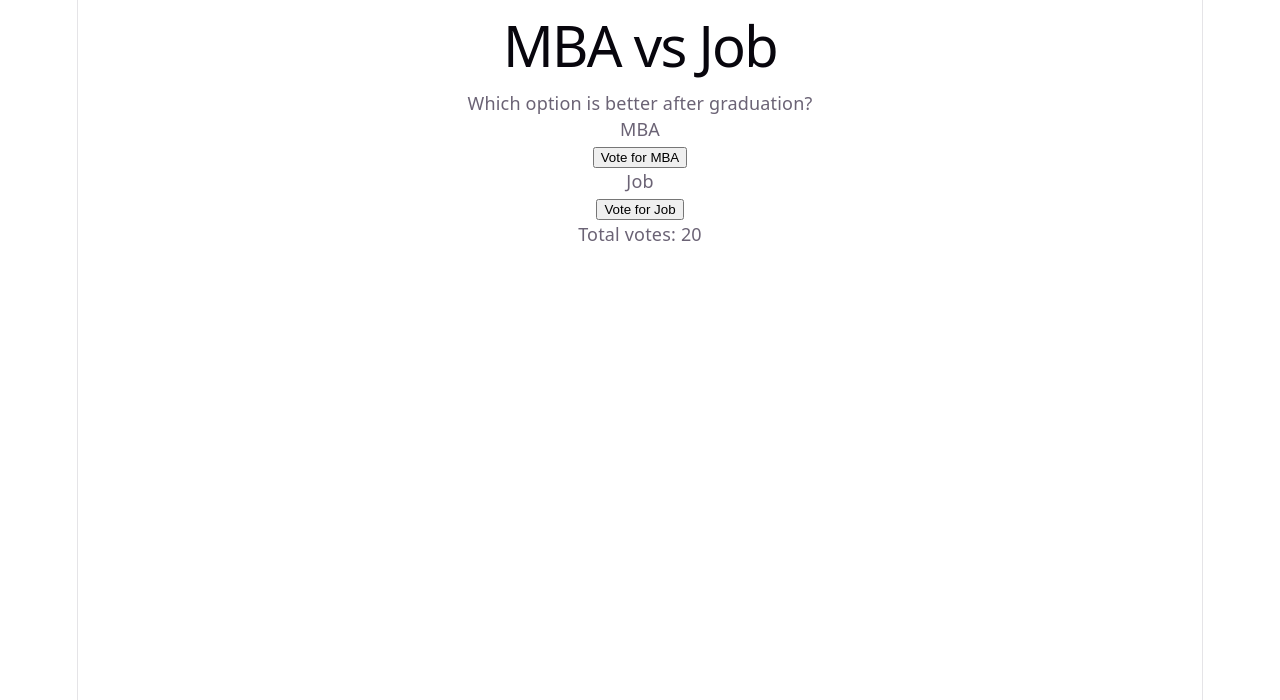
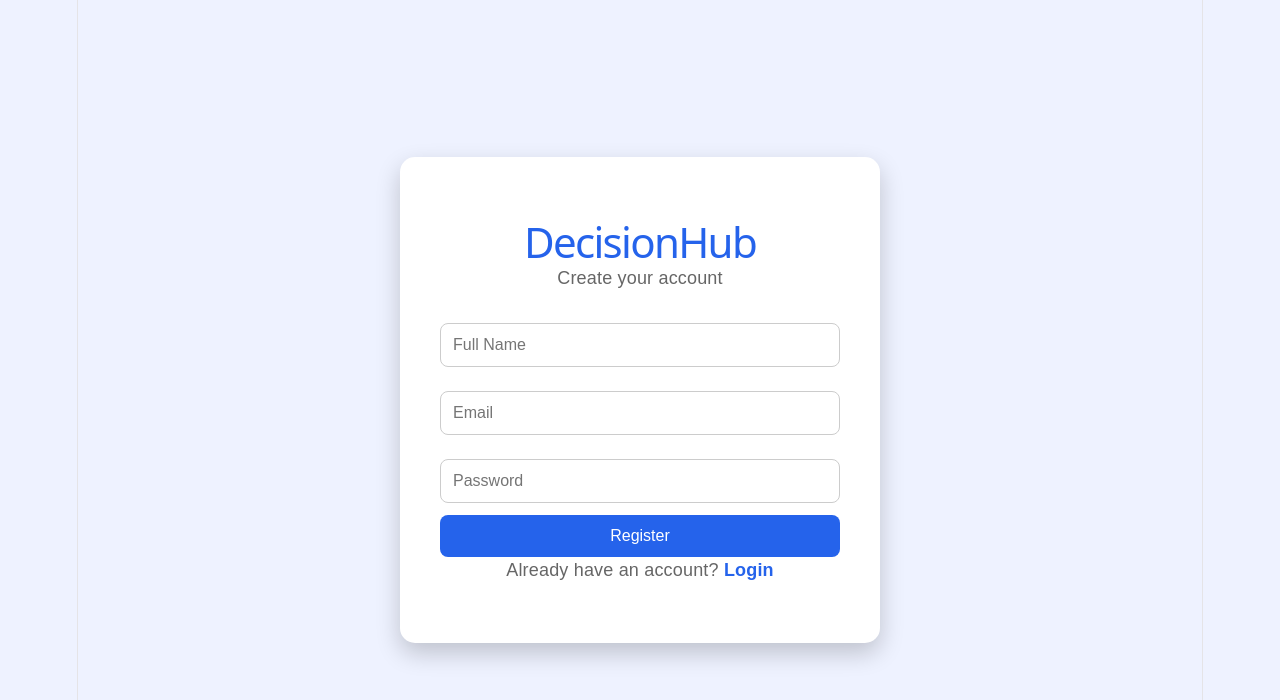
Before and after one commit to keerthana12hv/DecisionHub, a React app in the folder frontend/: page /register in a window 1280 px wide. Shown: the top 700 px of the page. Built offline with nearby package versions, Linux system fonts and the light colour scheme; the HTML template or start-up script is replaced by a standard one.

Commit message:
Frontend UI completed

```diff
--- a/frontend/package.json
+++ b/frontend/package.json
@@ -11,7 +11,8 @@
   },
   "dependencies": {
     "react": "^19.2.7",
-    "react-dom": "^19.2.7"
+    "react-dom": "^19.2.7",
+    "react-router-dom": "^7.18.1"
   },
   "devDependencies": {
     "@eslint/js": "^10.0.1",
--- a/frontend/src/App.jsx
+++ b/frontend/src/App.jsx
@@ -1,7 +1,25 @@
+import { BrowserRouter, Routes, Route, Navigate } from "react-router-dom";
+
+import Login from "./pages/Login";
+import Register from "./pages/Register";
+import Dashboard from "./pages/Dashboard";
+import CreateDecision from "./pages/CreateDecision";
 import VotingPage from "./pages/VotingPage";
 
 function App() {
-  return <VotingPage />;
+  return (
+    <BrowserRouter>
+      <Routes>
+        <Route path="/" element={<Navigate to="/login" />} />
+
+        <Route path="/login" element={<Login />} />
+        <Route path="/register" element={<Register />} />
+        <Route path="/dashboard" element={<Dashboard />} />
+        <Route path="/create-decision" element={<CreateDecision />} />
+        <Route path="/vote" element={<VotingPage />} />
+      </Routes>
+    </BrowserRouter>
+  );
 }
 
 export default App;
--- /dev/null
+++ b/frontend/src/pages/CreateDecision.jsx
@@ -0,0 +1,45 @@
+import { useNavigate } from "react-router-dom";
+import "../styles/CreateDecision.css";
+
+function CreateDecision() {
+  const navigate = useNavigate();
+
+  const handleSubmit = (e) => {
+    e.preventDefault();
+    alert("Decision Created Successfully!");
+    navigate("/dashboard");
+  };
+
+  return (
+    <div className="create-container">
+      <div className="create-card">
+
+        <h1>DecisionHub</h1>
+        <h2>Create New Decision</h2>
+
+        <form onSubmit={handleSubmit}>
+
+          <input
+            type="text"
+            placeholder="Decision Title"
+            required
+          />
+
+          <textarea
+            placeholder="Decision Description"
+            rows="6"
+            required
+          />
+
+          <button type="submit">
+            Create Decision
+          </button>
+
+        </form>
+
+      </div>
+    </div>
+  );
+}
+
+export default CreateDecision;
--- /dev/null
+++ b/frontend/src/pages/Dashboard.jsx
@@ -0,0 +1,35 @@
+import { Link } from "react-router-dom";
+import "../styles/Dashboard.css";
+
+function Dashboard() {
+  return (
+    <div className="dashboard-container">
+      <div className="dashboard-card">
+
+        <h1>DecisionHub</h1>
+        <h2>Dashboard</h2>
+
+        <p>Welcome to your DecisionHub workspace 👋</p>
+
+        <div className="dashboard-buttons">
+
+          <Link to="/create-decision">
+            <button>Create Decision</button>
+          </Link>
+
+          <Link to="/vote">
+            <button>Voting Page</button>
+          </Link>
+
+          <Link to="/login">
+            <button className="logout-btn">Logout</button>
+          </Link>
+
+        </div>
+
+      </div>
+    </div>
+  );
+}
+
+export default Dashboard;
--- /dev/null
+++ b/frontend/src/pages/Login.jsx
@@ -0,0 +1,50 @@
+import { Link, useNavigate } from "react-router-dom";
+import "../styles/Login.css";
+
+
+function Login() {
+  const navigate = useNavigate();
+
+  const handleLogin = (e) => {
+    e.preventDefault();
+    navigate("/dashboard");
+  };
+
+  return (
+    <div className="login-container">
+      <div className="login-card">
+
+        <h1>DecisionHub</h1>
+        <p>Collaborative Decision Making Platform</p>
+
+        <form onSubmit={handleLogin}>
+
+          <input
+            type="email"
+            placeholder="Email"
+            required
+          />
+
+          <input
+            type="password"
+            placeholder="Password"
+            required
+          />
+
+          <button type="submit">
+            Login
+          </button>
+
+        </form>
+
+        <p>
+          Don't have an account?
+          <Link to="/register"> Register</Link>
+        </p>
+
+      </div>
+    </div>
+  );
+}
+
+export default Login;
--- /dev/null
+++ b/frontend/src/pages/Register.jsx
@@ -0,0 +1,55 @@
+import { Link, useNavigate } from "react-router-dom";
+import "../styles/Register.css";
+
+function Register() {
+  const navigate = useNavigate();
+
+  const handleRegister = (e) => {
+    e.preventDefault();
+    navigate("/dashboard");
+  };
+
+  return (
+    <div className="register-container">
+      <div className="register-card">
+
+        <h1>DecisionHub</h1>
+        <p>Create your account</p>
+
+        <form onSubmit={handleRegister}>
+
+          <input
+            type="text"
+            placeholder="Full Name"
+            required
+          />
+
+          <input
+            type="email"
+            placeholder="Email"
+            required
+          />
+
+          <input
+            type="password"
+            placeholder="Password"
+            required
+          />
+
+          <button type="submit">
+            Register
+          </button>
+
+        </form>
+
+        <p>
+          Already have an account?
+          <Link to="/login"> Login</Link>
+        </p>
+
+      </div>
+    </div>
+  );
+}
+
+export default Register;
--- /dev/null
+++ b/frontend/src/styles/CreateDecision.css
@@ -0,0 +1,63 @@
+body{
+    margin:0;
+    font-family:Arial,sans-serif;
+    background:#eef2ff;
+}
+
+.create-container{
+    display:flex;
+    justify-content:center;
+    align-items:center;
+    height:100vh;
+}
+
+.create-card{
+    width:550px;
+    background:white;
+    padding:40px;
+    border-radius:15px;
+    box-shadow:0 10px 25px rgba(0,0,0,.2);
+    text-align:center;
+}
+
+.create-card h1{
+    color:#2563eb;
+    font-size:42px;
+    margin-bottom:10px;
+}
+
+.create-card h2{
+    margin-bottom:25px;
+    color:#333;
+}
+
+.create-card input,
+.create-card textarea{
+    width:100%;
+    padding:12px;
+    margin:12px 0;
+    border:1px solid #ccc;
+    border-radius:8px;
+    font-size:16px;
+    box-sizing:border-box;
+}
+
+.create-card textarea{
+    resize:none;
+}
+
+.create-card button{
+    width:100%;
+    padding:14px;
+    background:#2563eb;
+    color:white;
+    border:none;
+    border-radius:8px;
+    font-size:16px;
+    cursor:pointer;
+    transition:.3s;
+}
+
+.create-card button:hover{
+    background:#1d4ed8;
+}
--- /dev/null
+++ b/frontend/src/styles/Dashboard.css
@@ -0,0 +1,67 @@
+body{
+    margin:0;
+    font-family:Arial,sans-serif;
+    background:#eef2ff;
+}
+
+.dashboard-container{
+    display:flex;
+    justify-content:center;
+    align-items:center;
+    height:100vh;
+}
+
+.dashboard-card{
+    width:500px;
+    background:white;
+    padding:40px;
+    border-radius:15px;
+    text-align:center;
+    box-shadow:0 10px 25px rgba(0,0,0,.2);
+}
+
+.dashboard-card h1{
+    color:#2563eb;
+    font-size:42px;
+    margin-bottom:10px;
+}
+
+.dashboard-card h2{
+    color:#333;
+    margin-bottom:15px;
+}
+
+.dashboard-card p{
+    color:#666;
+    margin-bottom:30px;
+}
+
+.dashboard-buttons{
+    display:flex;
+    flex-direction:column;
+    gap:15px;
+}
+
+.dashboard-buttons button{
+    width:100%;
+    padding:14px;
+    border:none;
+    border-radius:8px;
+    background:#2563eb;
+    color:white;
+    font-size:16px;
+    cursor:pointer;
+    transition:.3s;
+}
+
+.dashboard-buttons button:hover{
+    background:#1d4ed8;
+}
+
+.logout-btn{
+    background:#dc3545 !important;
+}
+
+.logout-btn:hover{
+    background:#b02a37 !important;
+}
--- /dev/null
+++ b/frontend/src/styles/Login.css
@@ -0,0 +1,68 @@
+body{
+    margin:0;
+    font-family:Arial,sans-serif;
+    background:#eef2ff;
+}
+
+.login-container{
+    display:flex;
+    justify-content:center;
+    align-items:center;
+    height:100vh;
+}
+
+.login-card{
+    width:400px;
+    background:#fff;
+    padding:40px;
+    border-radius:15px;
+    box-shadow:0 10px 25px rgba(0,0,0,.2);
+    text-align:center;
+}
+
+.login-card h1{
+    color:#2563eb;
+    margin-bottom:10px;
+    font-size:42px;
+}
+
+.login-card p{
+    color:#666;
+    margin-bottom:20px;
+}
+
+.login-card input{
+    width:100%;
+    padding:12px;
+    margin:12px 0;
+    border:1px solid #ccc;
+    border-radius:8px;
+    font-size:16px;
+    box-sizing:border-box;
+}
+
+.login-card button{
+    width:100%;
+    padding:12px;
+    background:#2563eb;
+    color:white;
+    border:none;
+    border-radius:8px;
+    font-size:16px;
+    cursor:pointer;
+    transition:.3s;
+}
+
+.login-card button:hover{
+    background:#1d4ed8;
+}
+
+.login-card a{
+    color:#2563eb;
+    text-decoration:none;
+    font-weight:bold;
+}
+
+.login-card a:hover{
+    text-decoration:underline;
+}
--- /dev/null
+++ b/frontend/src/styles/Register.css
@@ -0,0 +1,68 @@
+body{
+    margin:0;
+    font-family:Arial,sans-serif;
+    background:#eef2ff;
+}
+
+.register-container{
+    display:flex;
+    justify-content:center;
+    align-items:center;
+    height:100vh;
+}
+
+.register-card{
+    width:400px;
+    background:#fff;
+    padding:40px;
+    border-radius:15px;
+    box-shadow:0 10px 25px rgba(0,0,0,.2);
+    text-align:center;
+}
+
+.register-card h1{
+    color:#2563eb;
+    font-size:42px;
+    margin-bottom:10px;
+}
+
+.register-card p{
+    color:#666;
+    margin-bottom:20px;
+}
+
+.register-card input{
+    width:100%;
+    padding:12px;
+    margin:12px 0;
+    border:1px solid #ccc;
+    border-radius:8px;
+    font-size:16px;
+    box-sizing:border-box;
+}
+
+.register-card button{
+    width:100%;
+    padding:12px;
+    background:#2563eb;
+    color:white;
+    border:none;
+    border-radius:8px;
+    font-size:16px;
+    cursor:pointer;
+    transition:.3s;
+}
+
+.register-card button:hover{
+    background:#1d4ed8;
+}
+
+.register-card a{
+    color:#2563eb;
+    text-decoration:none;
+    font-weight:bold;
+}
+
+.register-card a:hover{
+    text-decoration:underline;
+}
```
Also changed, not shown: frontend/src/pages/ApiIntegration.jsx (added), frontend/src/pages/ReactRouter.jsx (added), 1 other file (tests, documents, lock files or other folders).
